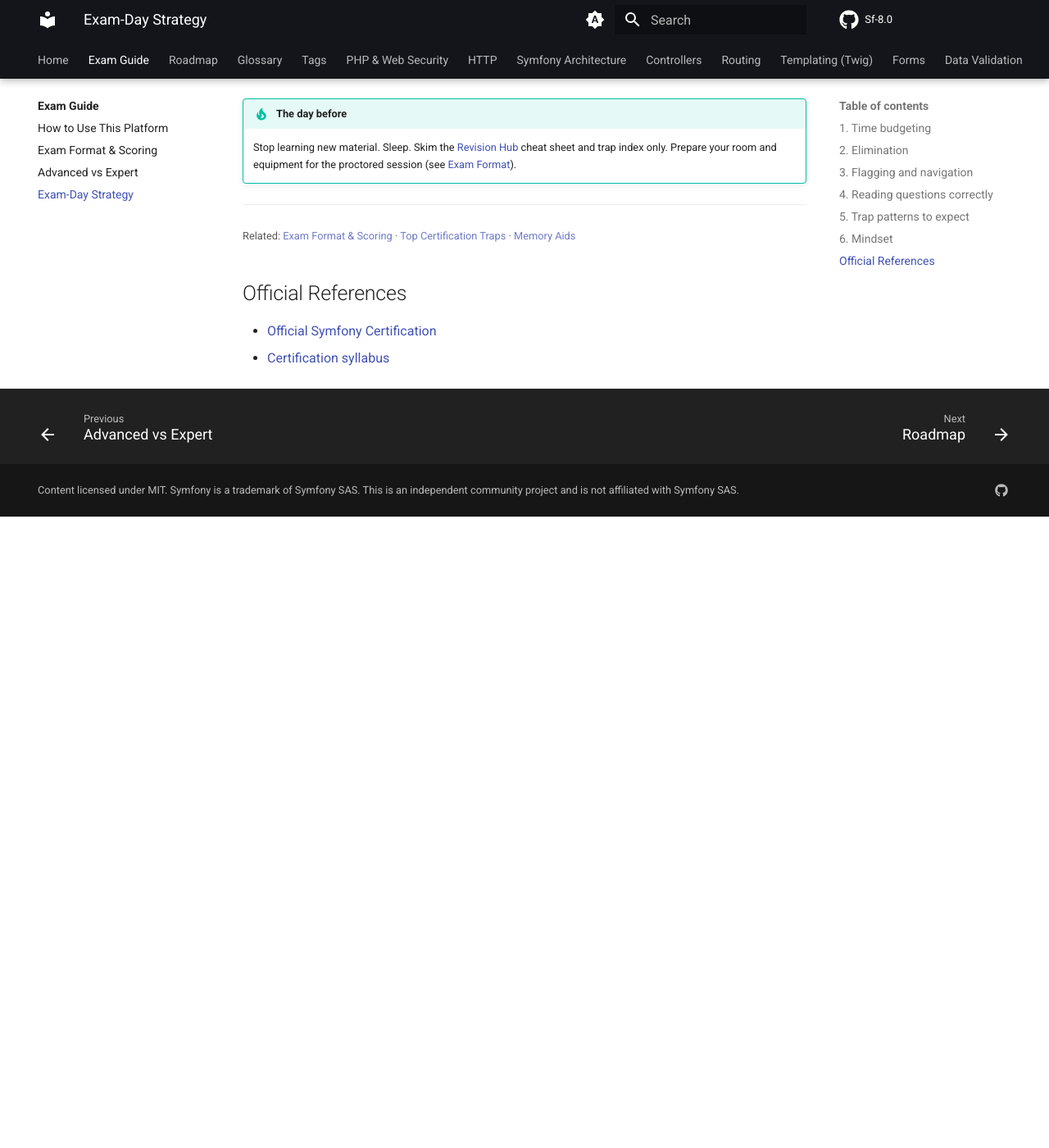
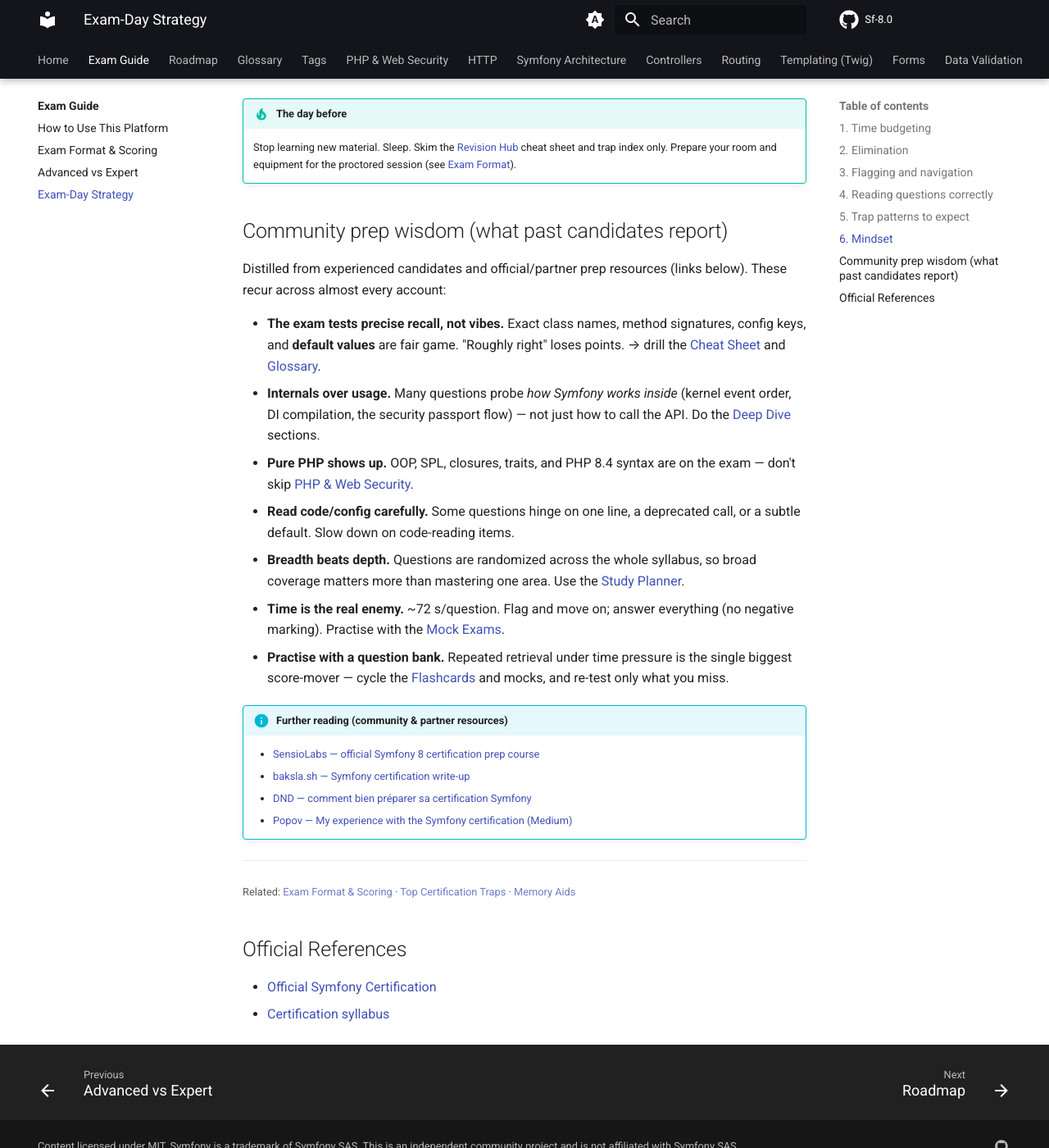
Before and after one commit to jasseryah-mazars/Sf-8.0, an MkDocs documentation site: the page built from docs/exam-guide/strategy.md, in a window 1280 px wide and 1400 px high, scrolled down 2213 px. Shown: the whole window at 82% size. Built offline with MkDocs 1.6.1 and Material for MkDocs 9.7.7, drawn with Linux system fonts in a browser that asks for light colours; comment, search, counter and statistics services are not loaded; the version menu is left out; before the commit the page ends 2843 px from its top, so only the background shows below that.

Commit message:
feat(qbank): v2 question-bank schema + coverage-aware validator + community prep guidance
- quiz/README.md: v2 metadata schema (id/type/difficulty/subchapter/concepts/syllabus)
- tools/validate_quiz.py: validates metadata enums + unique ids + reports subchapter
  coverage vs Traceability Matrix (warn, non-blocking)
- docs/_meta/QBANK_BRIEF.md: shared author brief (types, difficulty balance, reasoning)
- exam-guide/strategy: community prep wisdom + further-reading (SensioLabs, baksla.sh,
  DND, Popov)

Co-Authored-By: Claude Opus 4.8 <noreply@anthropic.com>
Claude-Session: https://claude.ai/code/session_01JZmgF9DXThim3UADm1BKVL

```diff
--- a/docs/exam-guide/strategy.md
+++ b/docs/exam-guide/strategy.md
@@ -88,6 +88,35 @@ the exam.
     cheat sheet and trap index only. Prepare your room and equipment for the
     proctored session (see [Exam Format](format.md)).
 
+## Community prep wisdom (what past candidates report)
+
+Distilled from experienced candidates and official/partner prep resources (links
+below). These recur across almost every account:
+
+- **The exam tests precise recall, not vibes.** Exact class names, method
+  signatures, config keys, and **default values** are fair game. "Roughly right"
+  loses points. → drill the [Cheat Sheet](../revision/cheat-sheet.md) and [Glossary](../glossary.md).
+- **Internals over usage.** Many questions probe *how Symfony works inside* (kernel
+  event order, DI compilation, the security passport flow) — not just how to call
+  the API. Do the [Deep Dive](../architecture/request-handling.md) sections.
+- **Pure PHP shows up.** OOP, SPL, closures, traits, and PHP 8.4 syntax are on the
+  exam — don't skip [PHP & Web Security](../php-web-security/index.md).
+- **Read code/config carefully.** Some questions hinge on one line, a deprecated
+  call, or a subtle default. Slow down on code-reading items.
+- **Breadth beats depth.** Questions are randomized across the whole syllabus, so
+  broad coverage matters more than mastering one area. Use the [Study Planner](../revision/study-planner.md).
+- **Time is the real enemy.** ~72 s/question. Flag and move on; answer everything
+  (no negative marking). Practise with the [Mock Exams](../revision/mock-exam.md).
+- **Practise with a question bank.** Repeated retrieval under time pressure is the
+  single biggest score-mover — cycle the [Flashcards](../revision/flashcards/index.md)
+  and mocks, and re-test only what you miss.
+
+!!! info "Further reading (community & partner resources)"
+    - [SensioLabs — official Symfony 8 certification prep course](https://sensiolabs.com/fr/formation/cours/preparation-a-la-certification-symfony-8)
+    - [baksla.sh — Symfony certification write-up](https://baksla.sh/blog/symfony-certification)
+    - [DND — comment bien préparer sa certification Symfony](https://www.dnd.fr/comment-bien-preparer-sa-certification-symfony-7/)
+    - [Popov — My experience with the Symfony certification (Medium)](https://medium.com/@popov256/my-experience-with-symfony-certification-c265fe60422f)
+
 ---
 
 <small>Related: [Exam Format & Scoring](format.md) · [Top Certification Traps](../revision/traps.md) · [Memory Aids](../revision/memory-aids.md)</small>
```
Also changed, not shown: docs/_meta/QBANK_BRIEF.md (added, +57 -0 lines), quiz/README.md (+40 -0 lines), 1 other file.
